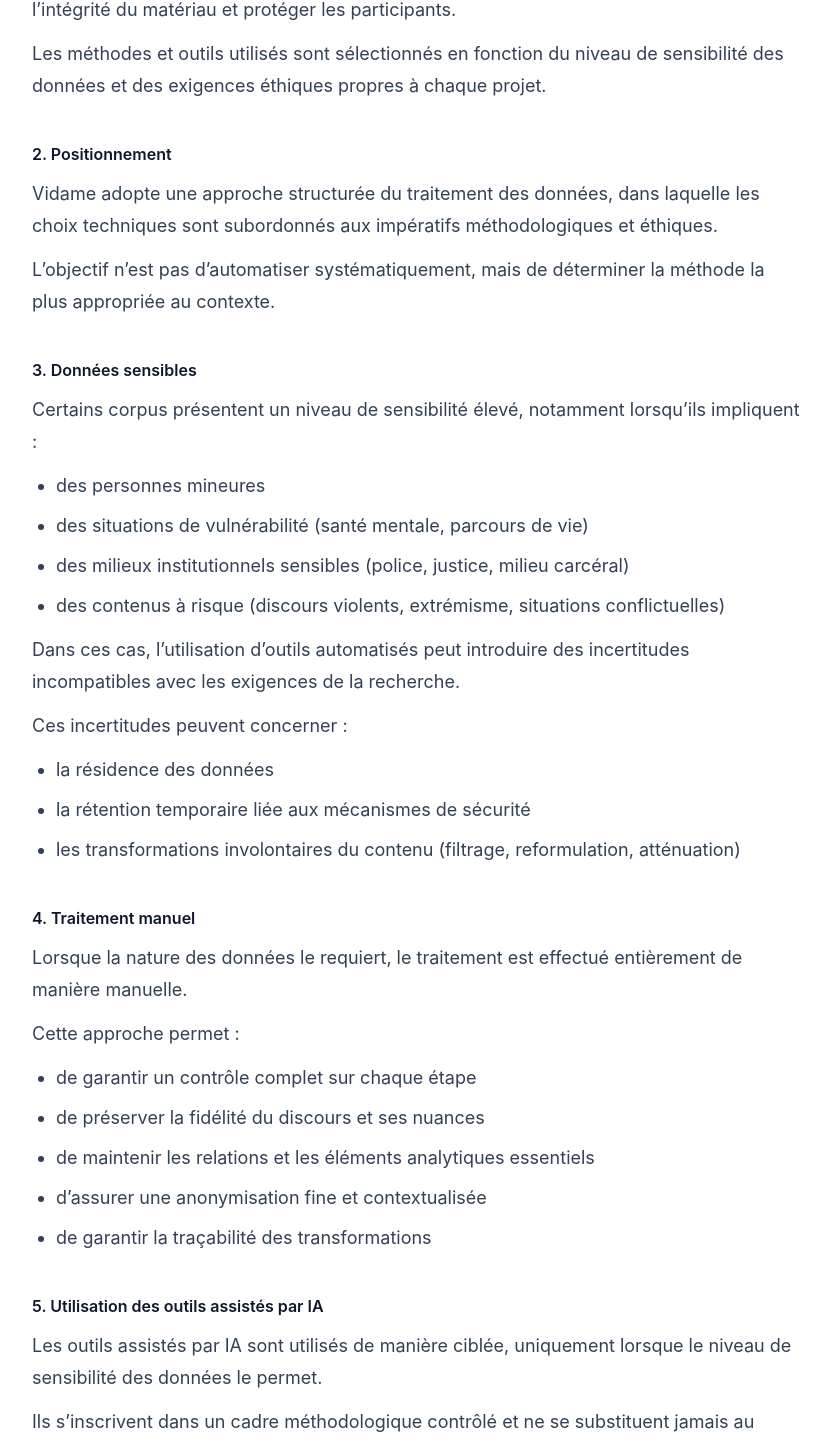
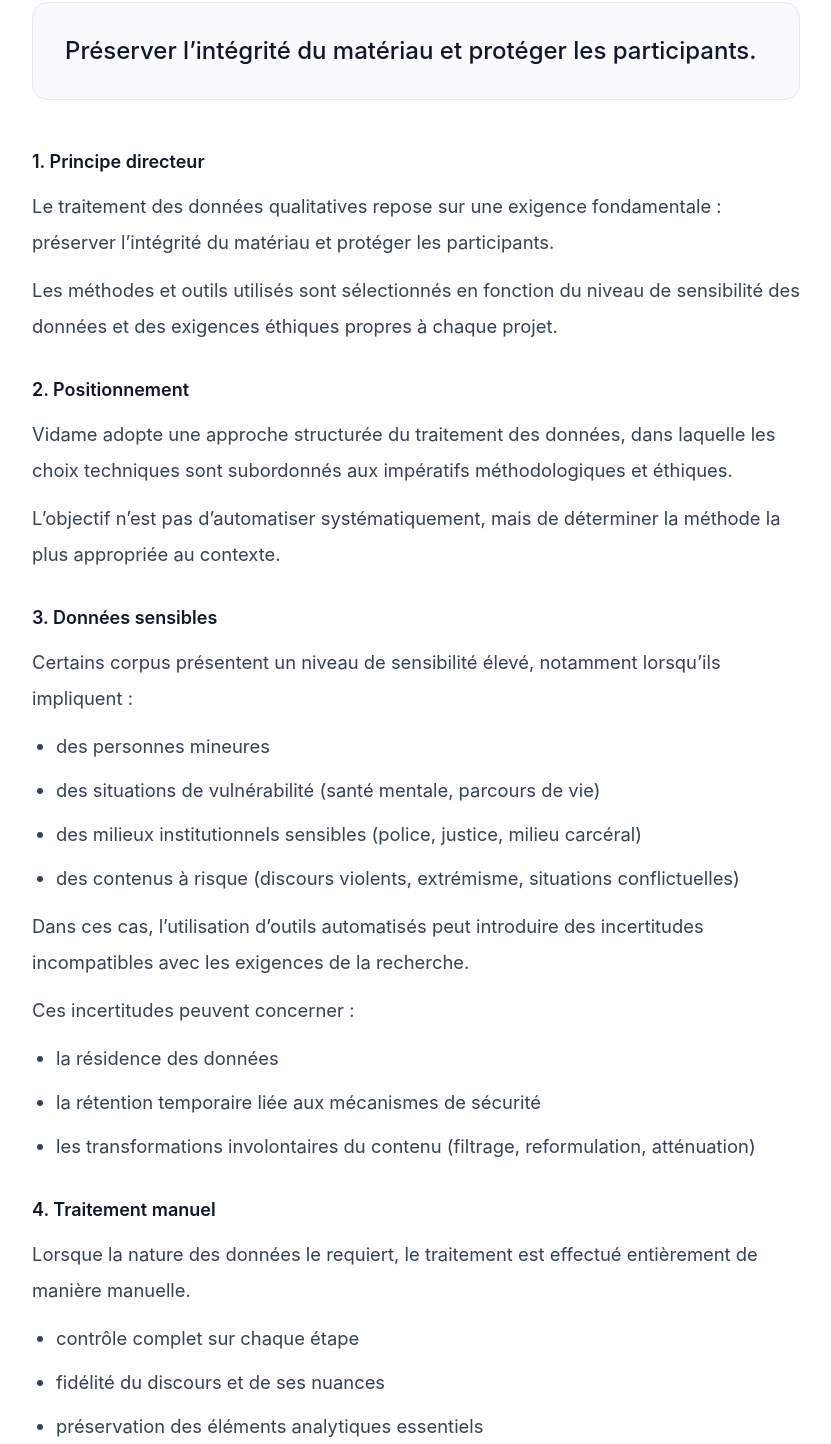
Before and after one commit to momopro21/vidame-recherche, a React (Vite) app: page / in a window 1280 px wide. Shown: the part 3054-4498 px from the top of the page, without its empty margins (0-831 px from the left). Built offline with nearby package versions, Linux system fonts and the light colour scheme; the HTML template or start-up script is replaced by a standard one.

Commit message:
Update App.tsx

```diff
--- a/src/App.tsx
+++ b/src/App.tsx
@@ -606,63 +606,73 @@ function Accueil({ setPage }: { setPage: (page: string) => void }) {
         </div>
       </section>
       {/* ===== VIDAME_REPERE_CHARTE_ACCUEIL ===== */}
-<section id="charte" className="mx-auto max-w-7xl px-6 py-12 md:px-8 md:py-16">
-  <div className="max-w-3xl space-y-10">
+<section id="charte" className="mx-auto max-w-7xl px-6 py-16 md:px-8 md:py-20">
+  <div className="max-w-3xl space-y-12">
 
     <div className="text-sm font-medium uppercase tracking-[0.2em] text-slate-500">
       Charte
     </div>
 
-    <h2 className="text-2xl font-semibold text-slate-900 md:text-3xl">
+    <h2 className="text-3xl font-semibold text-slate-900 md:text-4xl leading-tight">
       Posture et traitement des données sensibles
     </h2>
 
+    {/* Bloc visuel fort */}
+    <div className="rounded-2xl border border-slate-200 bg-slate-50 p-6 md:p-8">
+      <p className="text-xl md:text-2xl leading-9 text-slate-900 font-medium">
+        Préserver l’intégrité du matériau et protéger les participants.
+      </p>
+    </div>
+
+    {/* Sections */}
+    <div className="space-y-8">
+
       {/* 1 */}
       <div className="space-y-3">
-      <h3 className="font-semibold text-slate-900">1. Principe directeur</h3>
-      <p className="text-lg leading-8 text-slate-700">
+        <h3 className="text-lg font-semibold text-slate-900">1. Principe directeur</h3>
+        <p className="text-lg md:text-[1.15rem] leading-9 text-slate-700">
           Le traitement des données qualitatives repose sur une exigence fondamentale : préserver l’intégrité du matériau et protéger les participants.
         </p>
-      <p className="text-lg leading-8 text-slate-700">
+        <p className="text-lg md:text-[1.15rem] leading-9 text-slate-700">
           Les méthodes et outils utilisés sont sélectionnés en fonction du niveau de sensibilité des données et des exigences éthiques propres à chaque projet.
         </p>
       </div>
 
       {/* 2 */}
       <div className="space-y-3">
-      <h3 className="font-semibold text-slate-900">2. Positionnement</h3>
-      <p className="text-lg leading-8 text-slate-700">
+        <h3 className="text-lg font-semibold text-slate-900">2. Positionnement</h3>
+        <p className="text-lg md:text-[1.15rem] leading-9 text-slate-700">
           Vidame adopte une approche structurée du traitement des données, dans laquelle les choix techniques sont subordonnés aux impératifs méthodologiques et éthiques.
         </p>
-      <p className="text-lg leading-8 text-slate-700">
+        <p className="text-lg md:text-[1.15rem] leading-9 text-slate-700">
           L’objectif n’est pas d’automatiser systématiquement, mais de déterminer la méthode la plus appropriée au contexte.
         </p>
       </div>
 
       {/* 3 */}
       <div className="space-y-3">
-      <h3 className="font-semibold text-slate-900">3. Données sensibles</h3>
+        <h3 className="text-lg font-semibold text-slate-900">3. Données sensibles</h3>
 
-      <p className="text-lg leading-8 text-slate-700">
+        <p className="text-lg md:text-[1.15rem] leading-9 text-slate-700">
           Certains corpus présentent un niveau de sensibilité élevé, notamment lorsqu’ils impliquent :
         </p>
 
-      <ul className="list-disc pl-6 space-y-2 text-slate-700 text-lg leading-8">
+        <ul className="list-disc pl-6 space-y-2 text-slate-700 text-lg md:text-[1.15rem] leading-9">
           <li>des personnes mineures</li>
           <li>des situations de vulnérabilité (santé mentale, parcours de vie)</li>
           <li>des milieux institutionnels sensibles (police, justice, milieu carcéral)</li>
           <li>des contenus à risque (discours violents, extrémisme, situations conflictuelles)</li>
         </ul>
 
-      <p className="text-lg leading-8 text-slate-700">
+        <p className="text-lg md:text-[1.15rem] leading-9 text-slate-700">
           Dans ces cas, l’utilisation d’outils automatisés peut introduire des incertitudes incompatibles avec les exigences de la recherche.
         </p>
 
-      <p className="text-lg leading-8 text-slate-700">
+        <p className="text-lg md:text-[1.15rem] leading-9 text-slate-700">
           Ces incertitudes peuvent concerner :
         </p>
 
-      <ul className="list-disc pl-6 space-y-2 text-slate-700 text-lg leading-8">
+        <ul className="list-disc pl-6 space-y-2 text-slate-700 text-lg md:text-[1.15rem] leading-9">
           <li>la résidence des données</li>
           <li>la rétention temporaire liée aux mécanismes de sécurité</li>
           <li>les transformations involontaires du contenu (filtrage, reformulation, atténuation)</li>
@@ -671,41 +681,39 @@ function Accueil({ setPage }: { setPage: (page: string) => void }) {
 
       {/* 4 */}
       <div className="space-y-3">
-      <h3 className="font-semibold text-slate-900">4. Traitement manuel</h3>
+        <h3 className="text-lg font-semibold text-slate-900">4. Traitement manuel</h3>
 
-      <p className="text-lg leading-8 text-slate-700">
+        <p className="text-lg md:text-[1.15rem] leading-9 text-slate-700">
           Lorsque la nature des données le requiert, le traitement est effectué entièrement de manière manuelle.
         </p>
 
-      <p className="text-lg leading-8 text-slate-700">
-        Cette approche permet :
-      </p>
-
-      <ul className="list-disc pl-6 space-y-2 text-slate-700 text-lg leading-8">
-        <li>de garantir un contrôle complet sur chaque étape</li>
-        <li>de préserver la fidélité du discours et ses nuances</li>
-        <li>de maintenir les relations et les éléments analytiques essentiels</li>
-        <li>d’assurer une anonymisation fine et contextualisée</li>
-        <li>de garantir la traçabilité des transformations</li>
+        <ul className="list-disc pl-6 space-y-2 text-slate-700 text-lg md:text-[1.15rem] leading-9">
+          <li>contrôle complet sur chaque étape</li>
+          <li>fidélité du discours et de ses nuances</li>
+          <li>préservation des éléments analytiques essentiels</li>
+          <li>anonymisation fine et contextualisée</li>
+          <li>traçabilité des transformations</li>
         </ul>
       </div>
 
       {/* 5 */}
       <div className="space-y-3">
-      <h3 className="font-semibold text-slate-900">5. Utilisation des outils assistés par IA</h3>
+        <h3 className="text-lg font-semibold text-slate-900">5. Utilisation des outils assistés par IA</h3>
 
-      <p className="text-lg leading-8 text-slate-700">
+        <p className="text-lg md:text-[1.15rem] leading-9 text-slate-700">
           Les outils assistés par IA sont utilisés de manière ciblée, uniquement lorsque le niveau de sensibilité des données le permet.
         </p>
 
-      <p className="text-lg leading-8 text-slate-700">
+        <p className="text-lg md:text-[1.15rem] leading-9 text-slate-700">
           Ils s’inscrivent dans un cadre méthodologique contrôlé et ne se substituent jamais au jugement professionnel.
         </p>
       </div>
 
-    {/* Signature */}
-    <div className="pt-6 border-t border-slate-200">
-      <p className="text-lg font-medium text-slate-900">
+    </div>
+
+    {/* Signature forte */}
+    <div className="pt-8 border-t border-slate-200">
+      <p className="text-xl md:text-2xl font-semibold text-slate-900">
         Intégrité des données. Protection des participants. Méthode avant outil.
       </p>
     </div>
```
Lines whose indentation alone changed are shown as unchanged.
